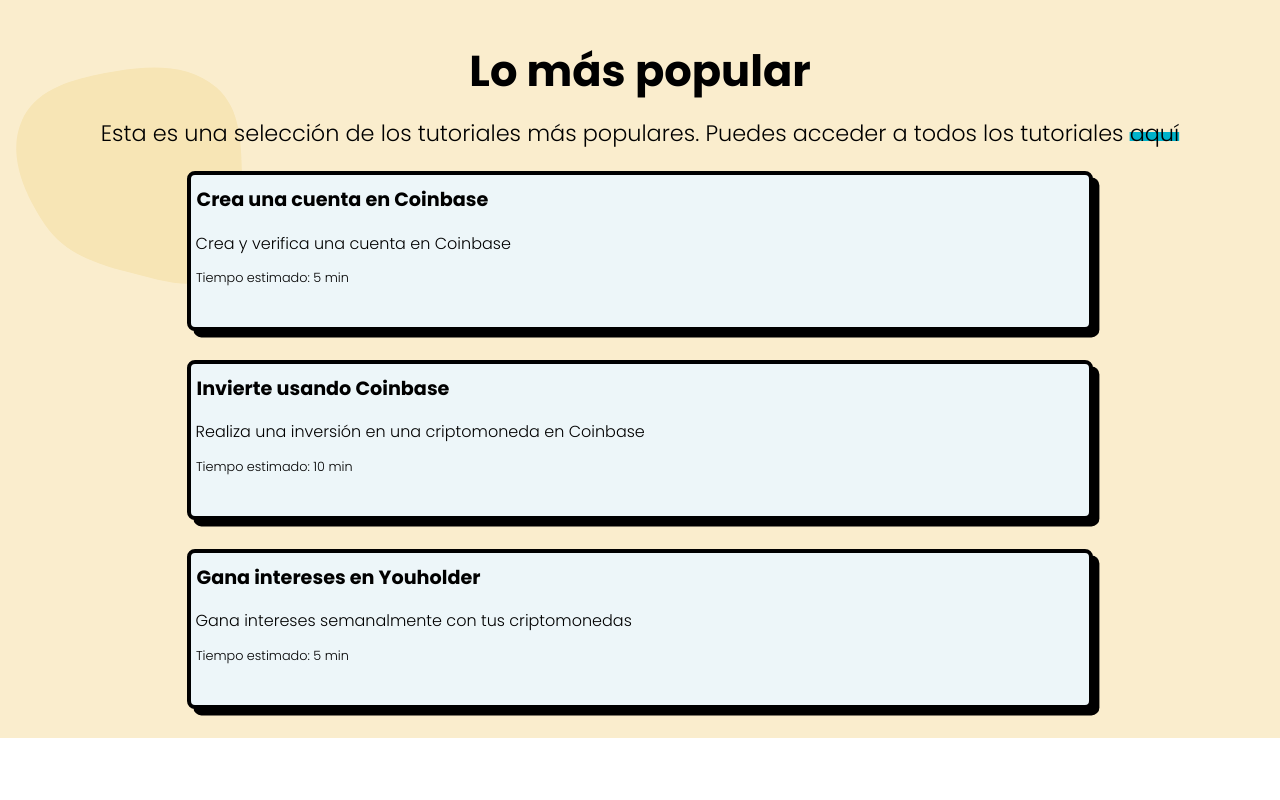
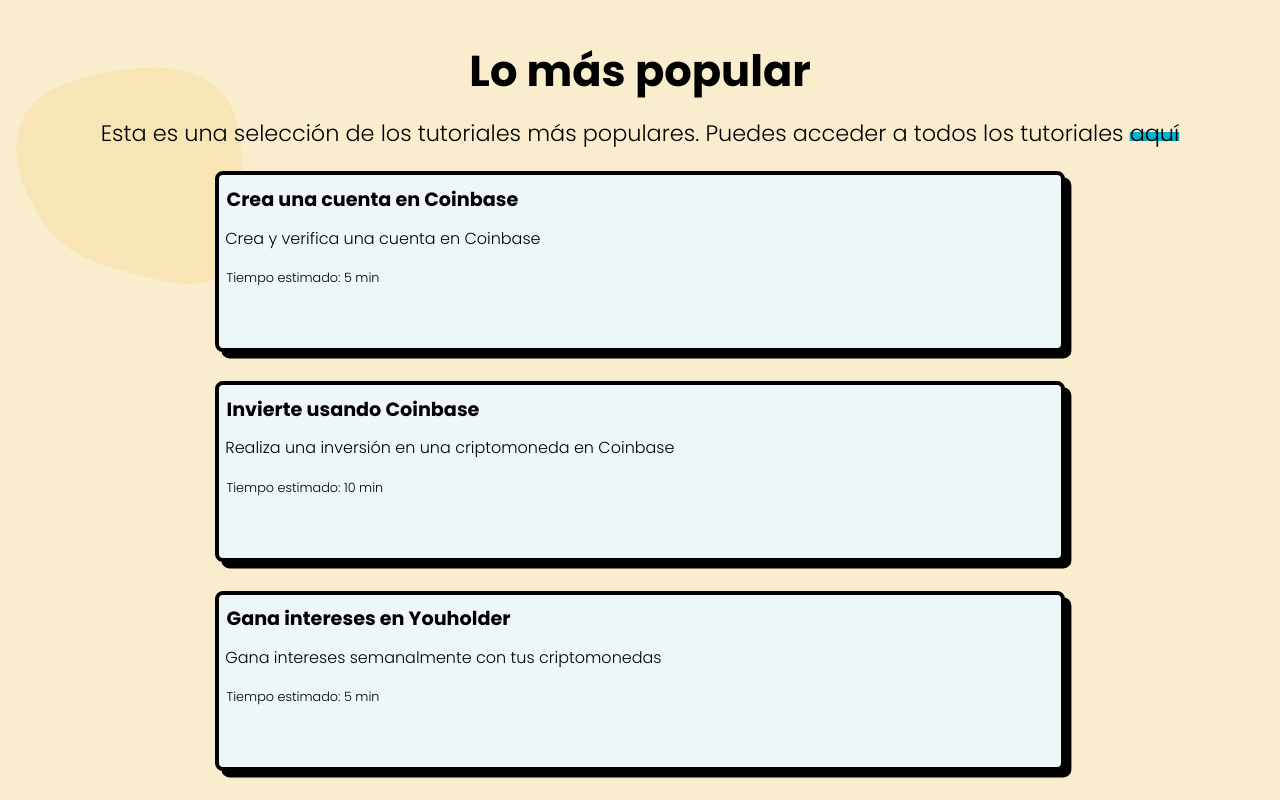
Before and after one commit to voidMuyTofu/cryptoaprende, a React (Vite) app in the folder criptoaprende/: page / in a window 1280 px wide. Shown: the part 912-1712 px from the top of the page. Before the commit the page ends 1650 px from the top, so only its background shows below. Built offline with nearby package versions, Linux system fonts and the light colour scheme.

Commit message:
Ajustados los textos de las cartas para todos los dipositivos

```diff
--- a/criptoaprende/src/styles/TutorialCard.module.css
+++ b/criptoaprende/src/styles/TutorialCard.module.css
@@ -2,8 +2,8 @@
   margin-bottom: 1.8em;
   position: relative;
   background-color: var(--secondary-color);
-  width: 80%;
-  height: 9.5em;
+  width: 75%;
+  height: 10.8em;
   text-align: left;
   border: var(--black-color) 0.3em solid;
   box-shadow: 0.4em 0.4em var(--black-color);
@@ -16,16 +16,21 @@
 
 .titulo {
   margin: 0;
-  padding: 0.5em 0.3em;
+  padding-left: 0.4em;
+  padding-top: 0.5em;
   font-size: 1.2em;
+  width: 80%;
 }
 
 .descripcion {
-  padding: 0.5em 0.3em;
+  padding-left: 0.4em;
+  padding-top: 0.8em;
   font-size: 1em;
+  width: 95%;
 }
 
 .tiempo {
   font-size: 0.8em;
-  padding: 0.5em 0.4em;
+  padding-left: 0.6em;
+  margin-top: 1.5em;
 }
```
